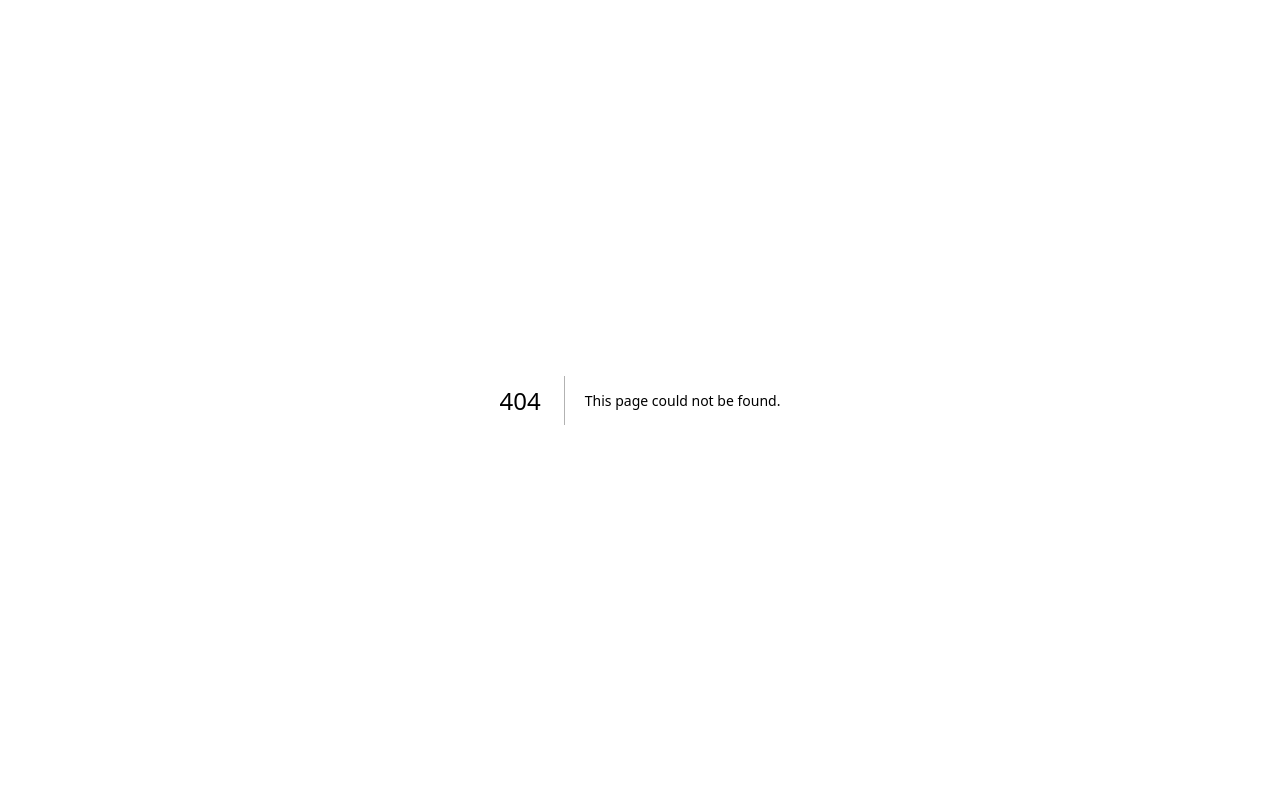
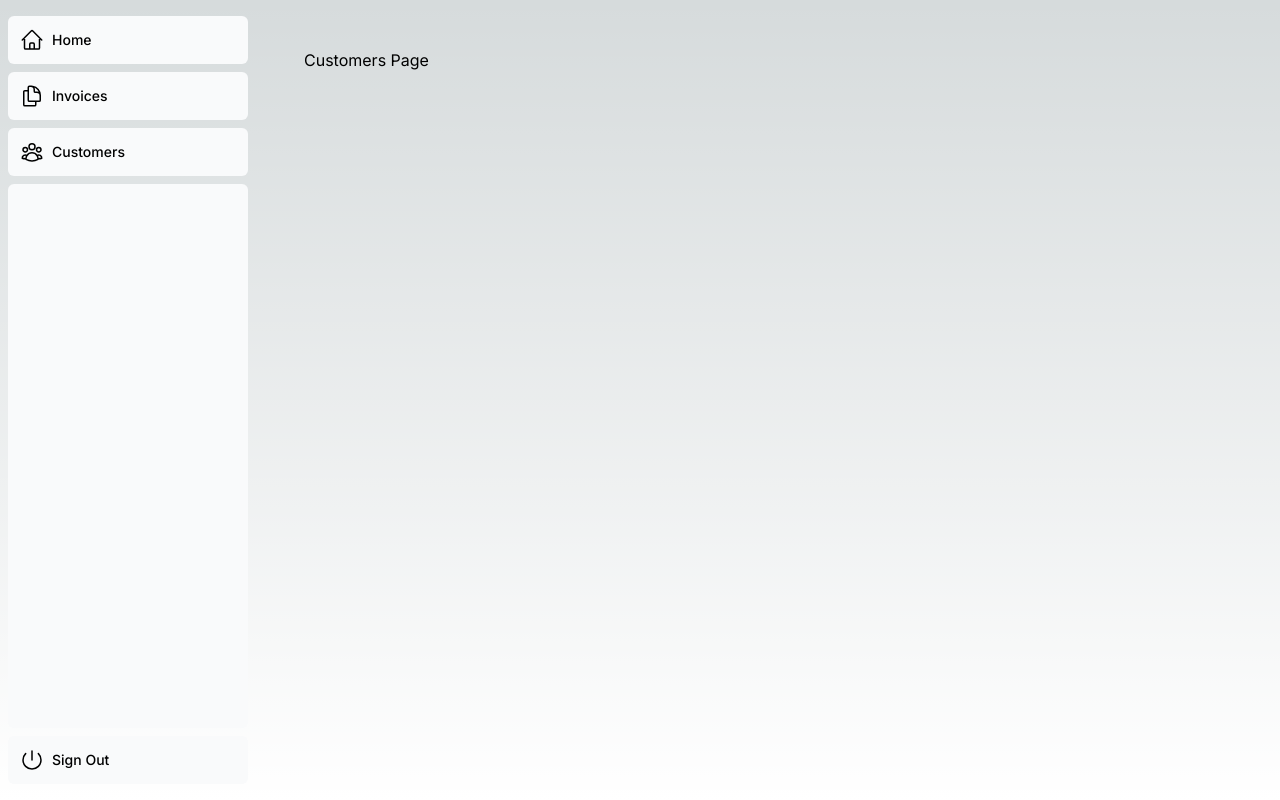
Before and after one commit to Unicornelia/next-blog, a Next.js app: page /dashboard/customers in a window 1280 px wide. Before the commit this address had no page. Built offline with nearby package versions, Linux system fonts and the light colour scheme; a web font is replaced by a local one.

Commit message:
feat: add dashboard (tutorial tasks)

```diff
--- /dev/null
+++ b/src/app/dashboard/customers/page.tsx
@@ -0,0 +1,3 @@
+export default function Page() {
+  return <p>Customers Page</p>;
+}
--- /dev/null
+++ b/src/app/dashboard/invoices/page.tsx
@@ -0,0 +1,3 @@
+export default function Page() {
+  return <p>Invoices Page</p>;
+}
--- /dev/null
+++ b/src/app/dashboard/layout.tsx
@@ -0,0 +1,13 @@
+import SideNav from "@/app/dashboard/sidenav";
+import { ReactNode } from "react";
+
+export default function Layout({ children }: { children: ReactNode }) {
+  return (
+    <div className="flex h-screen flex-col md:flex-row md:overflow-hidden">
+      <div className="w-full flex-none md:w-64">
+        <SideNav />
+      </div>
+      <div className="flex-grow p-6 md:overflow-y-auto md:p-12">{children}</div>
+    </div>
+  );
+}
--- /dev/null
+++ b/src/app/dashboard/nav-links.tsx
@@ -0,0 +1,38 @@
+import {
+  UserGroupIcon,
+  HomeIcon,
+  DocumentDuplicateIcon,
+} from "@heroicons/react/24/outline";
+import Link from "next/link";
+
+// Map of links to display in the side navigation.
+// Depending on the size of the application, this would be stored in a database.
+const links = [
+  { name: "Home", href: "/dashboard", icon: HomeIcon },
+  {
+    name: "Invoices",
+    href: "/dashboard/invoices",
+    icon: DocumentDuplicateIcon,
+  },
+  { name: "Customers", href: "/dashboard/customers", icon: UserGroupIcon },
+];
+
+export default function NavLinks() {
+  return (
+    <>
+      {links.map((link) => {
+        const LinkIcon = link.icon;
+        return (
+          <Link
+            key={link.name}
+            href={link.href}
+            className="flex h-[48px] grow items-center justify-center gap-2 rounded-md bg-gray-50 p-3 text-sm font-medium hover:bg-sky-100 hover:text-blue-600 md:flex-none md:justify-start md:p-2 md:px-3"
+          >
+            <LinkIcon className="w-6" />
+            <p className="hidden md:block">{link.name}</p>
+          </Link>
+        );
+      })}
+    </>
+  );
+}
--- /dev/null
+++ b/src/app/dashboard/page.tsx
@@ -0,0 +1,3 @@
+export default function Page() {
+  return <p>Dashboard Page</p>;
+}
--- /dev/null
+++ b/src/app/dashboard/sidenav.tsx
@@ -0,0 +1,24 @@
+import Link from "next/link";
+import NavLinks from "@/app/dashboard/nav-links";
+import { PowerIcon } from "@heroicons/react/24/outline";
+
+export default function SideNav() {
+  return (
+    <div className="flex h-full flex-col px-3 py-4 md:px-2">
+      {/*<Link*/}
+      {/*  className="mb-2 flex h-20 items-end justify-start rounded-md bg-blue-600 p-4 md:h-40"*/}
+      {/*  href="/"*/}
+      {/*></Link>*/}
+      <div className="flex grow flex-row justify-between space-x-2 md:flex-col md:space-x-0 md:space-y-2">
+        <NavLinks />
+        <div className="hidden h-auto w-full grow rounded-md bg-gray-50 md:block"></div>
+        <form>
+          <button className="flex h-[48px] w-full grow items-center justify-center gap-2 rounded-md bg-gray-50 p-3 text-sm font-medium hover:bg-sky-100 hover:text-blue-600 md:flex-none md:justify-start md:p-2 md:px-3">
+            <PowerIcon className="w-6" />
+            <div className="hidden md:block">Sign Out</div>
+          </button>
+        </form>
+      </div>
+    </div>
+  );
+}
```
